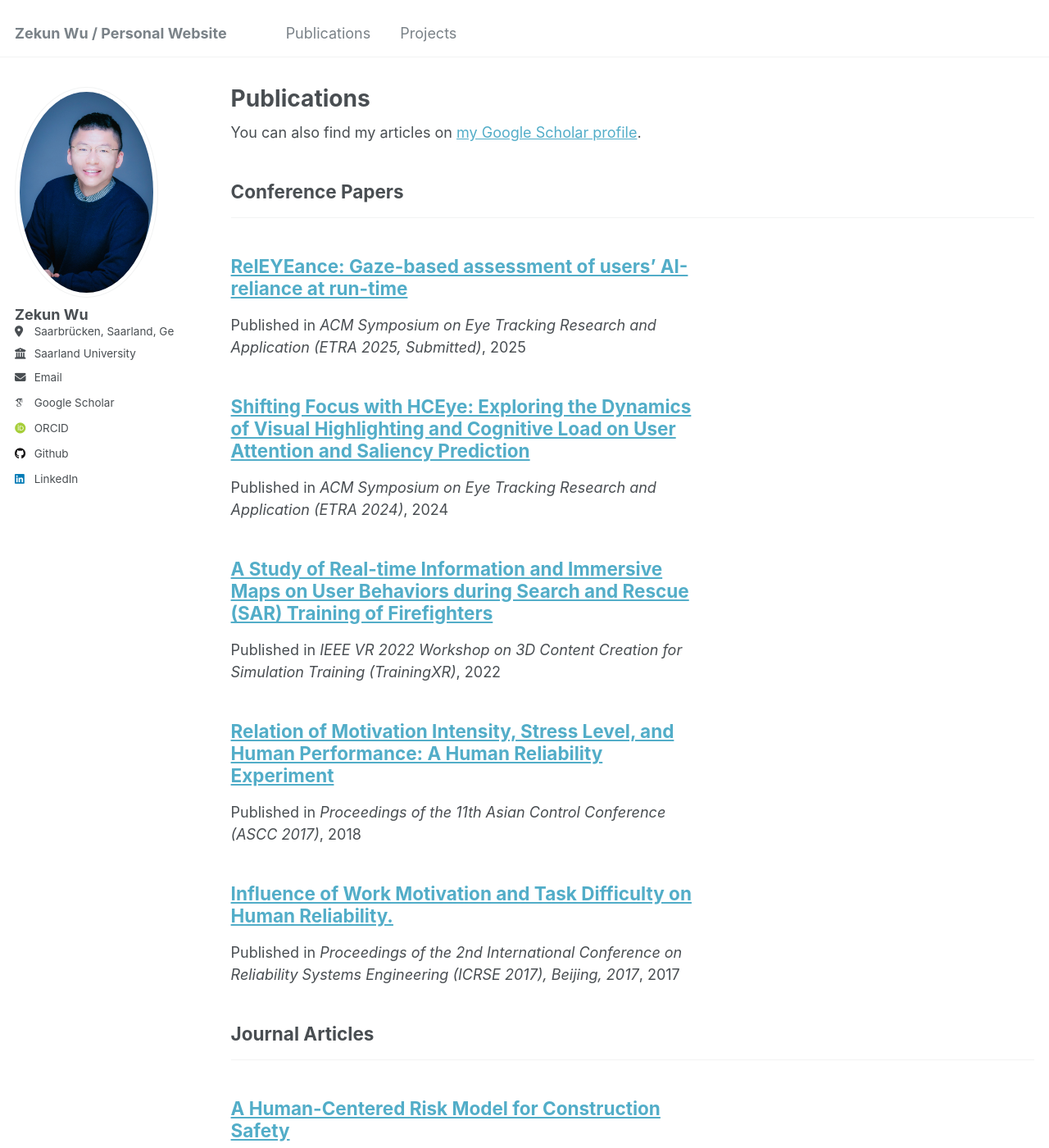
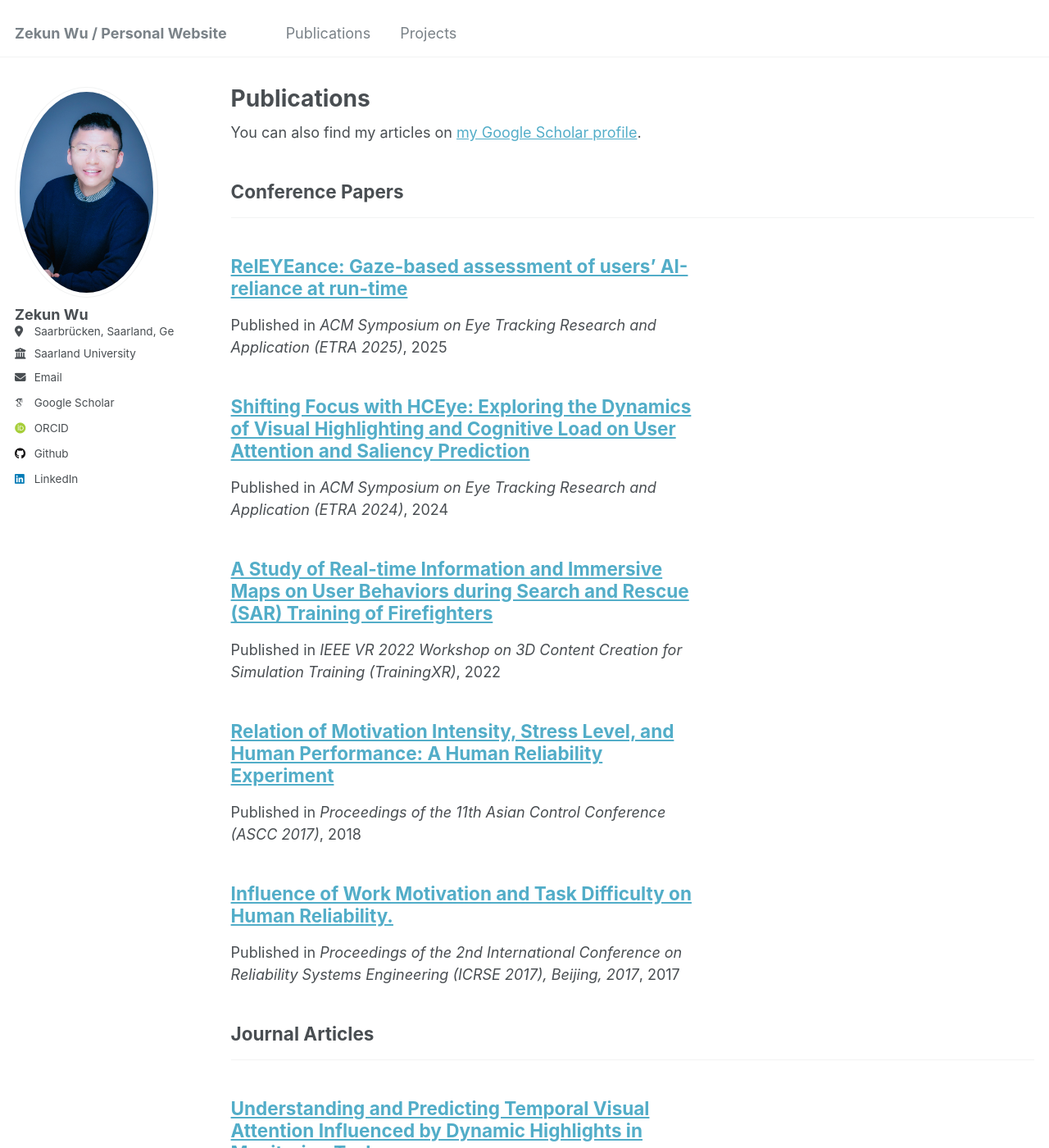
Before and after one commit to zekun-wu/zekun-wu.github.io, a Jekyll site: the page built from _pages/publications.html, in a window 1280 px wide and 1400 px high. Shown: the whole window at 82% size. Built offline with Jekyll 4.4.1, drawn with Linux system fonts in a browser that asks for light colours; some web fonts are replaced; some of the changed text lies outside the part shown.

Commit message:
Publication Update 2025_3

```diff
--- a/_publications/2025-ETRA.md
+++ b/_publications/2025-ETRA.md
@@ -2,6 +2,6 @@
 title: "RelEYEance: Gaze-based assessment of users’ AI-reliance at run-time"
 collection: publications
 category: conferences
-venue: "ACM Symposium on Eye Tracking Research and Application (ETRA 2025, Submitted)"
+venue: "ACM Symposium on Eye Tracking Research and Application (ETRA 2025)"
 date: 2025-11-01
 ---
--- /dev/null
+++ b/_publications/2025-THMS.md
@@ -0,0 +1,7 @@
+---
+title: "Understanding and Predicting Temporal Visual Attention Influenced by Dynamic Highlights in Monitoring Task"
+collection: publications
+category: manuscripts
+venue: 'IEEE Transactions on Human-Machine Systems (Submitted)'
+date: 2025-03-04
+---
```
